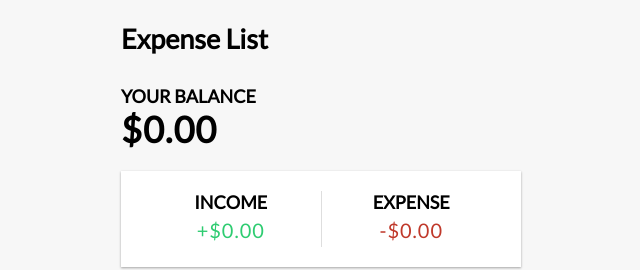
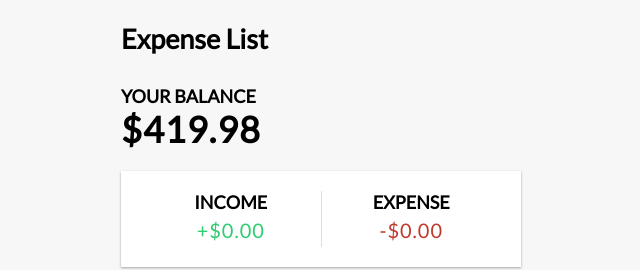
Before and after one commit to BrandonWingerAir/expenses-vue-composition-api, a Vue app: page / in a window 1280 px wide. Shown: the top 270 px of the page, without its empty margins (319-959 px from the left). Built offline with nearby package versions, Linux system fonts and the light colour scheme.

Commit message:
create computed property for total & setup in balance component

```diff
--- a/src/App.vue
+++ b/src/App.vue
@@ -1,7 +1,7 @@
 <template>
   <Header/>
   <div class="container">
-    <Balance/>
+    <Balance :total="total"/>
     <IncomeExpenses/>
     <TransactionList :transactions="transactions"/>
     <AddTransaction/>
@@ -15,7 +15,7 @@ import IncomeExpenses from './components/IncomeExpenses.vue';
 import TransactionList from './components/TransactionList.vue';
 import AddTransaction from './components/AddTransaction.vue';
 
-import { ref } from 'vue'
+import { ref, computed } from 'vue'
 
 const transactions = ref([
   { id: 1, text: 'Flower', amount: -19.99 },
@@ -23,4 +23,10 @@ const transactions = ref([
   { id: 3, text: 'Book', amount: -10 },
   { id: 4, text: 'Camera', amount: 150 }
 ]);
+
+const total = computed(() => {
+  return transactions.value.reduce((totalAmount, transaction) => {
+    return totalAmount + transaction.amount
+  }, 0)
+})
 </script>
--- a/src/components/Balance.vue
+++ b/src/components/Balance.vue
@@ -1,4 +1,13 @@
 <template>
   <h4>Your Balance</h4>
-  <h1 id="balance">$0.00</h1>
+  <h1 id="balance">${{ total }}</h1>
 </template>
+
+<script setup>
+import { defineProps } from 'vue';
+
+const props = defineProps({
+  total: Number,
+  required: true
+});
+</script>
```
